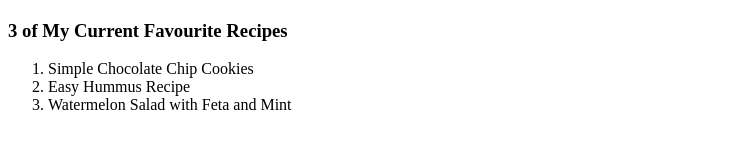
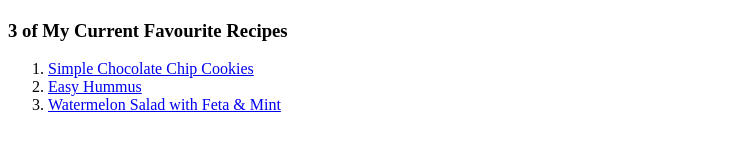
Before and after one commit to koowar/odin_recipes, a plain HTML site: page index.html in a window 1280 px wide. Shown: the part 583-734 px from the top of the page, without its empty margins (0-738 px from the left). Drawn offline with Linux system fonts and the light colour scheme.

Commit message:
Add link from index to recipe pages

```diff
--- a/index.html
+++ b/index.html
@@ -16,9 +16,9 @@
     </p>
     <p>
         <ol>
-            <li> Simple Chocolate Chip Cookies</li>
-            <li> Easy Hummus Recipe </li>
-            <li> Watermelon Salad with Feta and Mint</li>
+            <li> <a href="./pages/cookies.html" target="_blank" rel="noopener"> Simple Chocolate Chip Cookies </a></li>
+            <li> <a href="./pages/hummus.html" target="_blank" rel="noopener"> Easy Hummus </a></li>
+            <li>  <a href="./pages/salad.html" target="_blank" rel="noopener"> Watermelon Salad with Feta & Mint </a></li></li>
 
 
         </ol>
```
